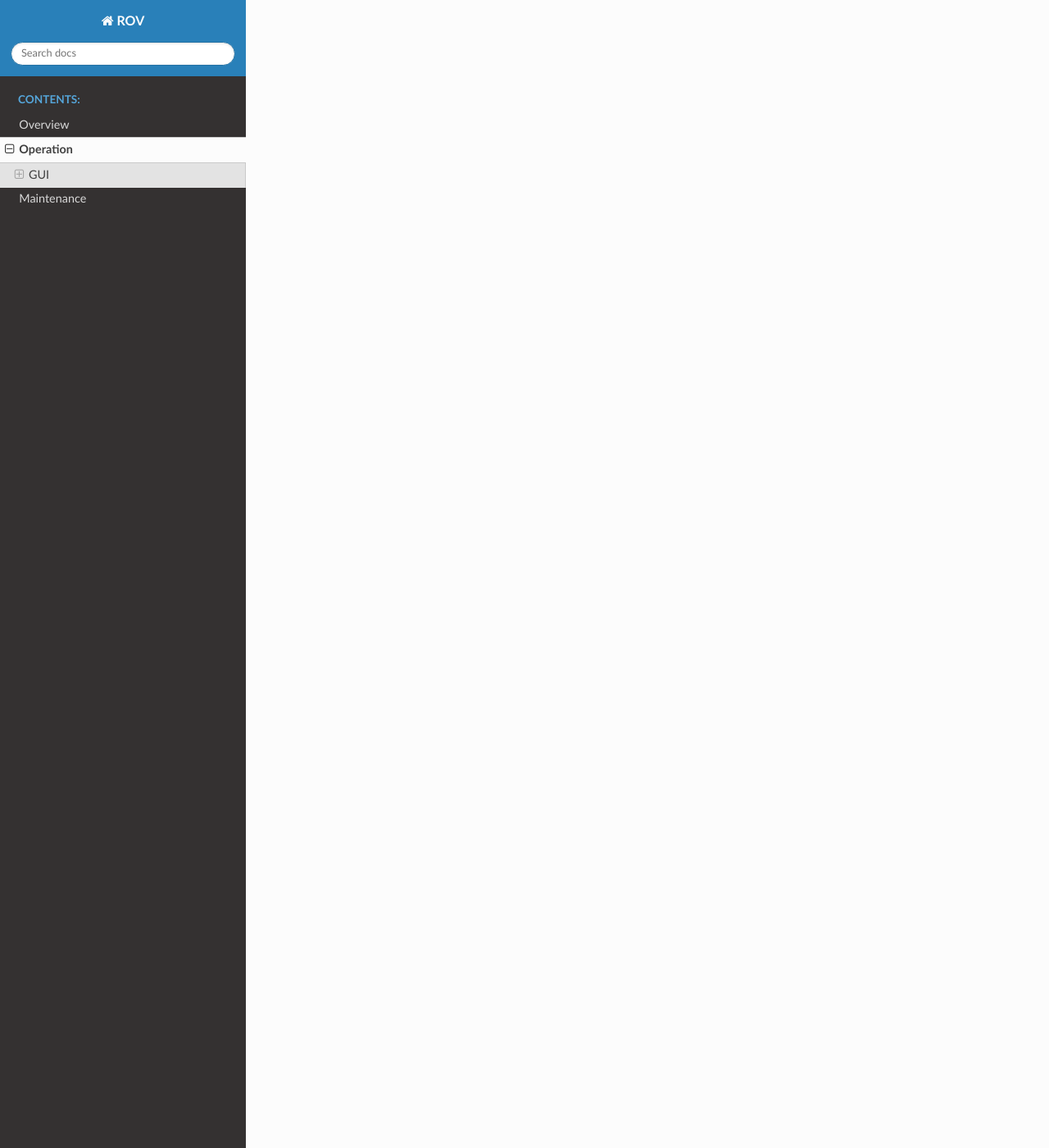
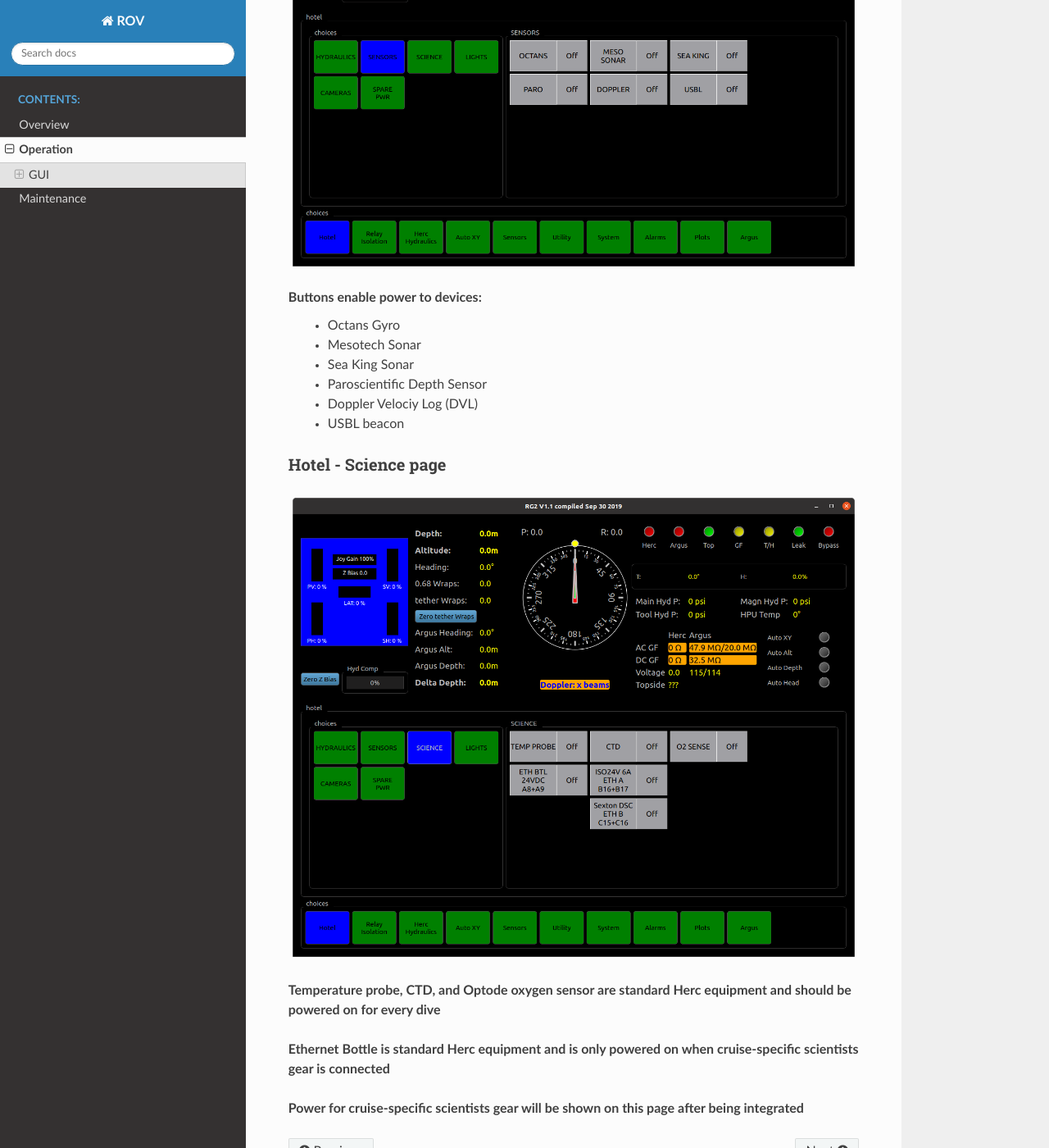
Before and after one commit to questrov/ROV-Pi, a Sphinx documentation site: the page built from source/operation.rst, in a window 1280 px wide and 1400 px high, scrolled down 3579 px. Shown: the whole window at 82% size. Built offline with Sphinx 7.4.7 and the Read the Docs theme 2.0.0, drawn with Linux system fonts in a browser that asks for light colours.

Commit message:
more gui screens

```diff
--- a/source/operation.rst
+++ b/source/operation.rst
@@ -77,3 +77,27 @@ Thruster enable button:
 
 Bypass release:
 	* Enables full system pressure when pressed (releases bypass mode)
+
+Hotel - Sensors page
+--------------------
+
+.. image:: _static/hotel_sensors.png
+
+Buttons enable power to devices:
+	* Octans Gyro
+	* Mesotech Sonar
+	* Sea King Sonar
+	* Paroscientific Depth Sensor
+	* Doppler Velociy Log (DVL)
+	* USBL beacon
+
+Hotel - Science page
+--------------------
+
+.. image:: _static/hotel_science.png
+
+**Temperature probe, CTD, and Optode oxygen sensor are standard Herc equipment and should be powered on for every dive**
+
+**Ethernet Bottle is standard Herc equipment and is only powered on when cruise-specific scientists gear is connected**
+
+**Power for cruise-specific scientists gear will be shown on this page after being integrated**
```
Also changed, not shown: source/_static/hotel_science.png (added), source/_static/hotel_sensors.png (added).
